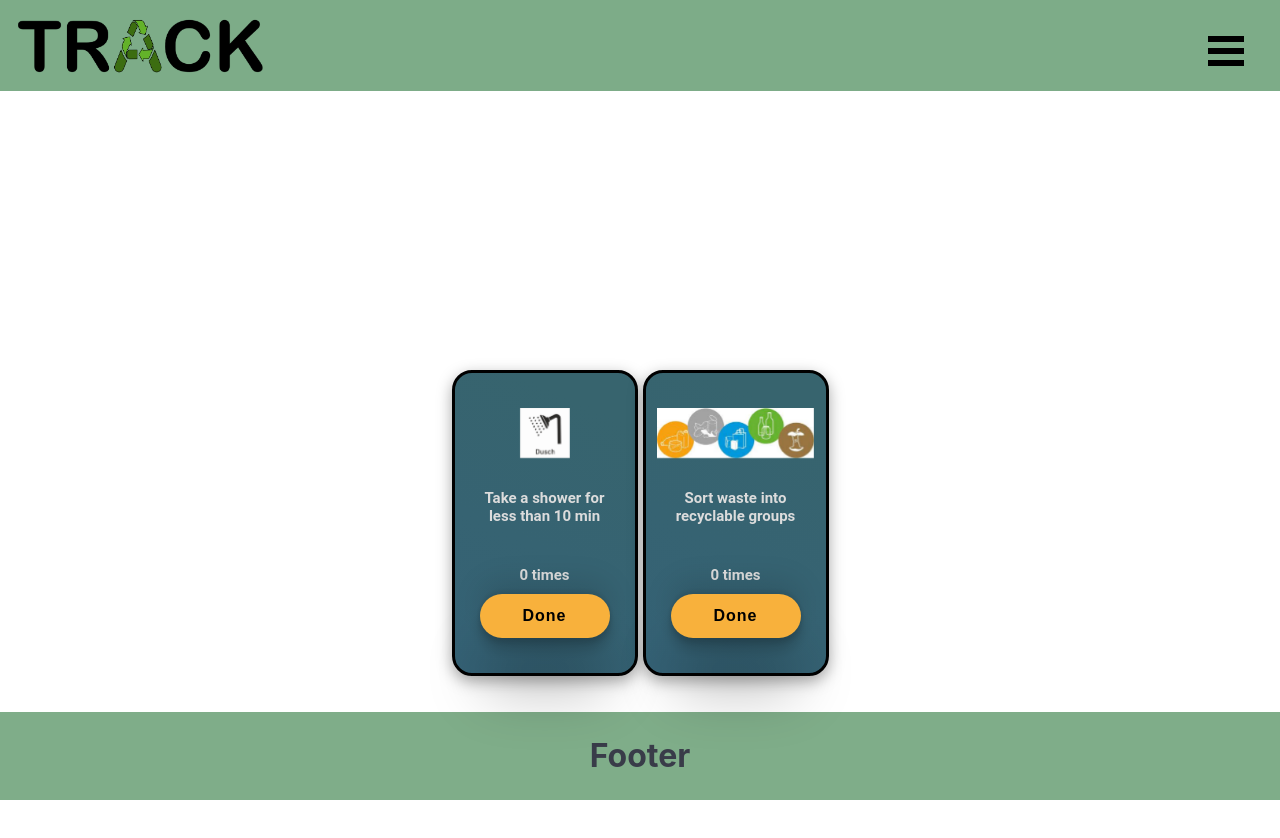
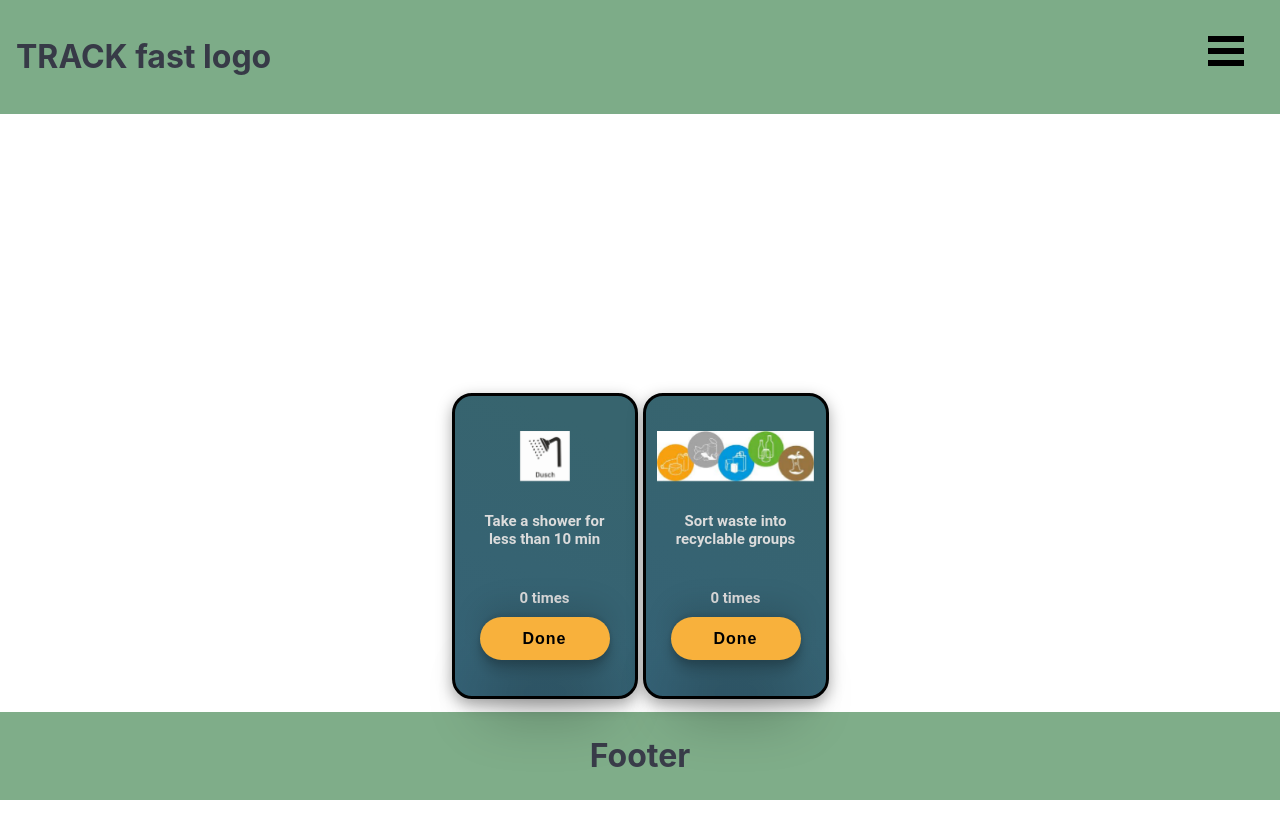
Before and after one commit to wwwilma/dat257, a React (Create React App) app in the folder dat257/: page / in a window 1280 px wide. Shown: the top 838 px of the page. Built offline with nearby package versions, Linux system fonts and the light colour scheme.

Commit message:
loggan fungerar och ser bra ut

```diff
--- a/dat257/src/Header.js
+++ b/dat257/src/Header.js
@@ -1,17 +1,12 @@
 import React from 'react'
 import './Header.css'
-import logo from './img/TRACK_logo.png'
+
 
 
 function Header() {
     return (
         <div className="Header">
-            <img src={logo} className="App-logo" alt="logo"
-                 style={{
-                     width: 250,
-                     height: 59
-                 }}
-            />
+            <h1>TRACK fast logo</h1>
         </div>
 
     )
```
Also changed, not shown: dat257/src/img/TRACK_logo.png (deleted).
